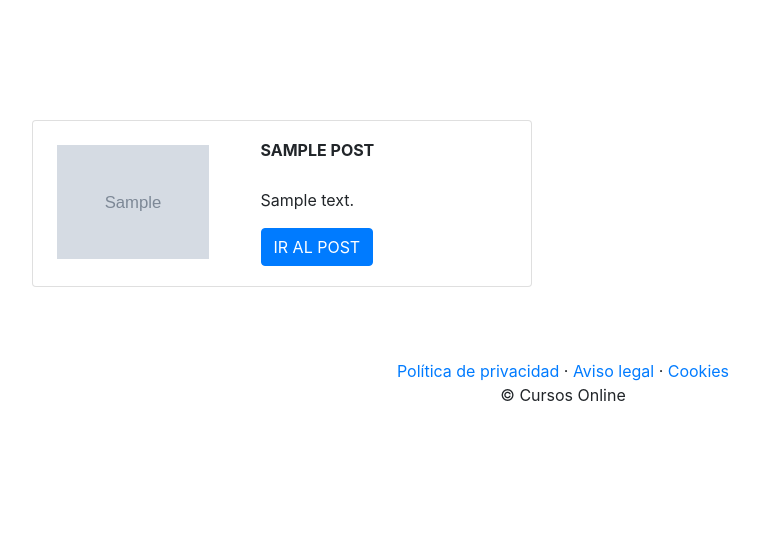
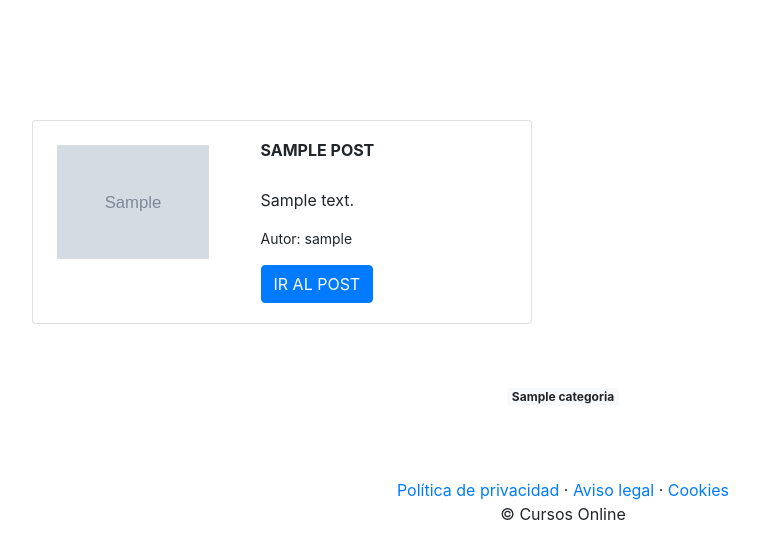
Before and after one commit to larturi/django-webpage, a Django app: page /blog/ in a window 1280 px wide. Shown: the part 144-703 px from the top of the page, without its empty margins (77-836 px from the left). Run offline with Django 3.2, Linux system fonts and the light colour scheme; tables that the repository leaves empty hold one stand-in row (values such as "Sample post"); grey boxes marked "Sample" are stand-in pictures; some libraries are stand-ins or nearby versions.

Commit message:
Categorias Posts

```diff
--- a/ProyectoWeb/BlogApp/templates/BlogApp/blog.html
+++ b/ProyectoWeb/BlogApp/templates/BlogApp/blog.html
@@ -9,7 +9,7 @@
 
          {% for post in posts %}
 
-            <div class="col-6">
+            <div class="col-12 col-lg-6">
                <div class="card m-4" style="width: 500px;">
                   <div class="row no-gutters">
                       <div class="col-sm-5">
@@ -27,6 +27,7 @@
                                  style="height: 35px; overflow: hidden; font-size: 16px; font-weight: 800;"
                               >{{ post.titulo }}</h3>
                               <p class="card-text">{{ post.contenido }}</p>
+                              <p class="card-text" style="font-size: 14px;">Autor: {{ post.autor }}</p>
                               <a href="#" class="btn btn-primary text-uppercase">Ir al post</a>
                           </div>
                       </div>
@@ -41,4 +42,20 @@
    </div>
 </section>
 
+<section>
+   <div class="mb-4" style="width: 95%; margin: auto; text-align: center; color: white;">
+
+      <p>Categorías:</p>
+
+      {% for categoria in categorias %}
+
+         <span class="badge badge-light">
+            {{ categoria.nombre }}
+         </span>
+
+      {% endfor %}
+
+   </div>
+</section>
+
 {% endblock %}
--- a/ProyectoWeb/BlogApp/views.py
+++ b/ProyectoWeb/BlogApp/views.py
@@ -1,6 +1,8 @@
 from django.shortcuts import render
 from BlogApp.models import Post
+from BlogApp.models import Categoria
 
 def blog(request):
     posts = Post.objects.all()
-    return render(request, "BlogApp/blog.html", {'posts': posts})
+    categorias = Categoria.objects.all()
+    return render(request, "BlogApp/blog.html", {'posts': posts, 'categorias': categorias})
```
